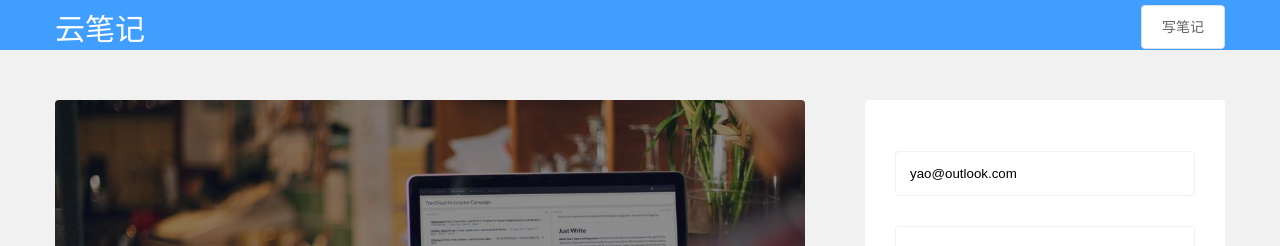
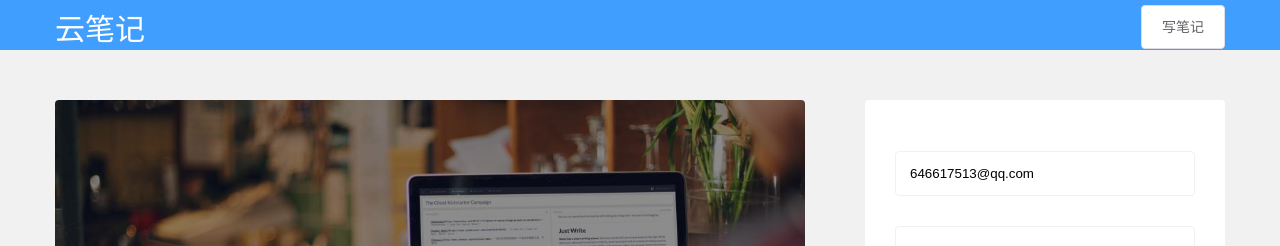
Before and after one commit to dyyaoGit/note-client, a Vue app: page /region in a window 1280 px wide. Shown: the top 246 px of the page. Built offline with nearby package versions, Linux system fonts and the light colour scheme; no server answers.

Commit message:
增加环境变量，解决开发和部署头像路径问题

```diff
--- a/src/components/UserBox.vue
+++ b/src/components/UserBox.vue
@@ -45,7 +45,7 @@
     name: "UserBox",
     data () {
       return {
-        email: "yao@outlook.com",
+        email: "646617513@qq.com",
         password: "yjr1923521",
         usermsg: {
           username: '',
@@ -67,6 +67,7 @@
         this.$axios.post('/login', params).then(res => {
           if(res.data.code == 200){
             this.usermsg = res.data.data
+            this.usermsg.avatar = process.env.NODE_ENV == 'development' ? '/api' + res.data.data.avatar : res.data.data.avatar
             cookies.set('username', this.usermsg.username, { expires: 14 })
             cookies.set('email', this.usermsg.email, { expires: 14 })
             cookies.set('avatar', basePath + this.usermsg.avatar, { expires: 14 })
```
